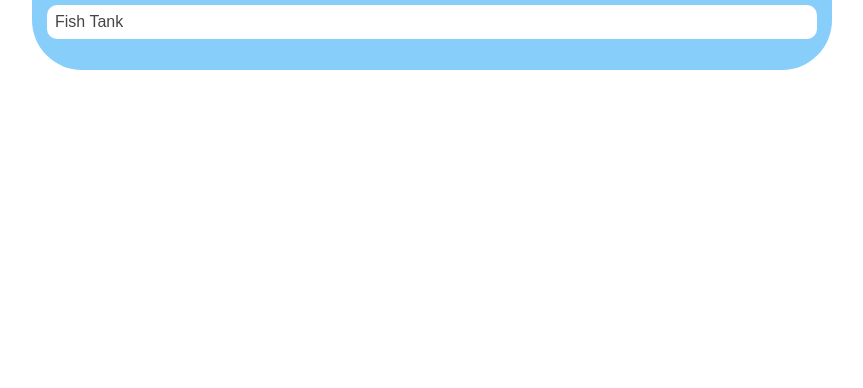
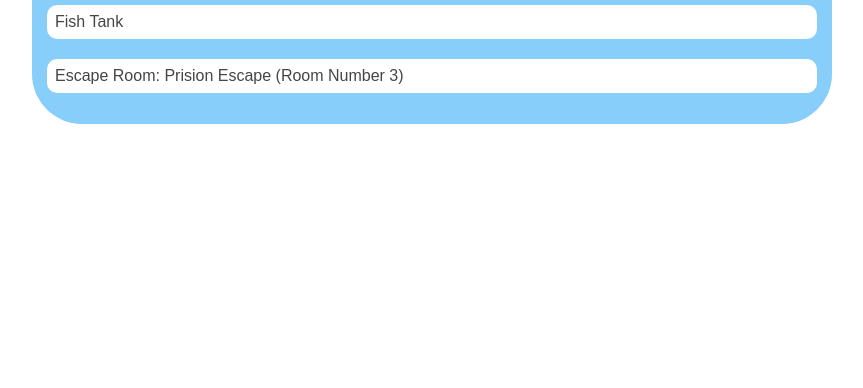
Before and after one commit to jamesProg100/jamesProg100.github.io, a plain HTML site: page portfolio.html in a window 1280 px wide. Shown: the part 412-800 px from the top of the page, without its empty margins (208-1071 px from the left). Drawn offline with Linux system fonts and the light colour scheme.

Commit message:
Added the escape room project

```diff
--- a/portfolio.html
+++ b/portfolio.html
@@ -47,6 +47,10 @@
                             <li>
                                 <a href = "https://www.khanacademy.org/computer-programming/spin-off-of-project-fish-tank/5860636530688000">Fish Tank</a>
                             </li>
+
+                             <li>
+                                <a href = "https://www.khanacademy.org/computer-programming/spin-off-of-jeff-aiden-major-james/6739325753606144">Escape Room: Prision Escape (Room Number 3)</a>
+                            </li>
                         </ul>
                     </div>
                 </div>
```
